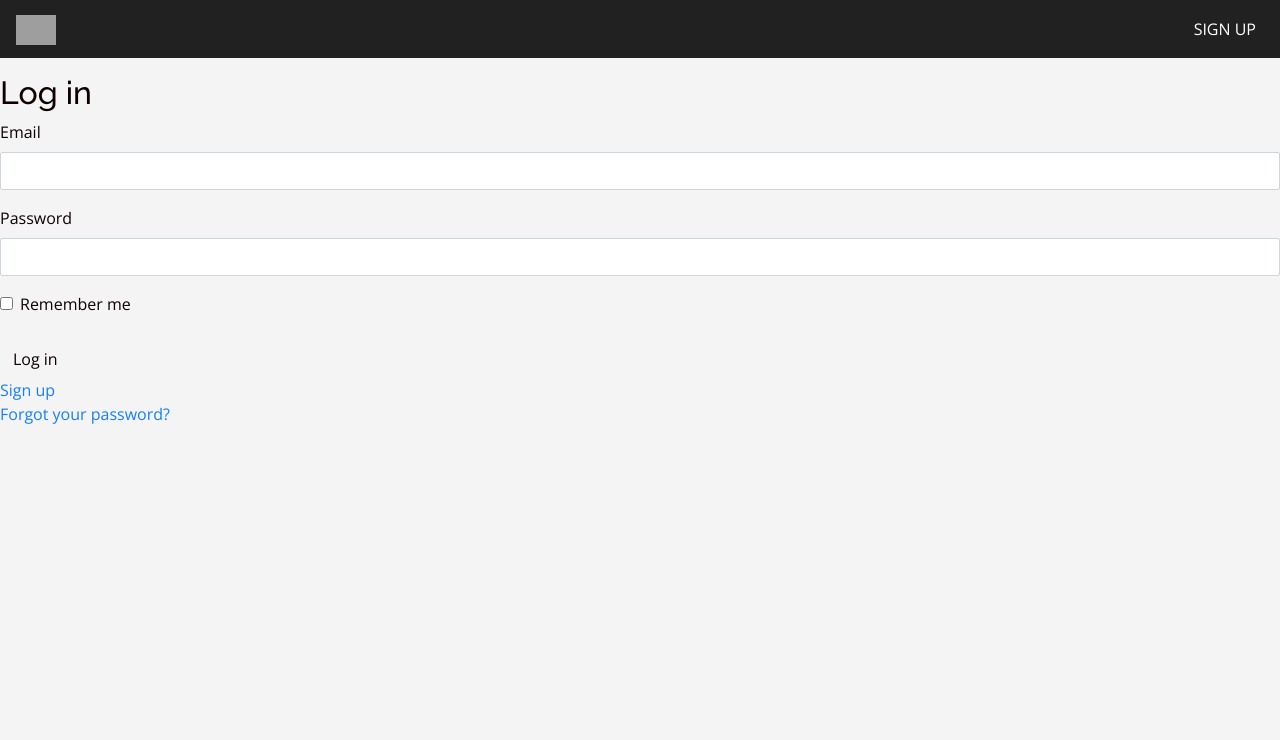
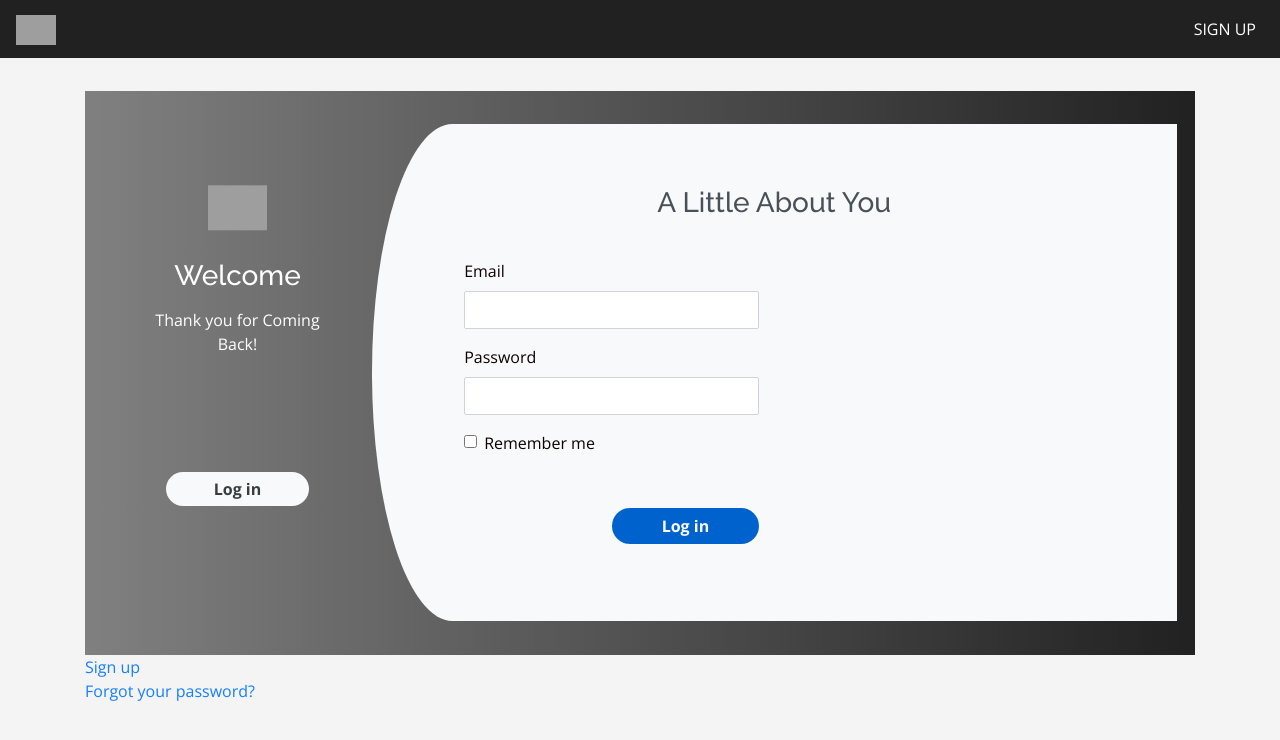
Before and after one commit to Luidiblu/EletricMarketplace, a Rails app: page /users/sign_in in a window 1280 px wide. Shown: the top 740 px of the page. Run offline with Rails 7, Linux system fonts and the light colour scheme; style sheets or scripts are compiled from the project's sources; some libraries are stand-ins or nearby versions; grey boxes are pictures that could not be loaded.

Commit message:
sign up / log in padrao

```diff
--- a/app/assets/stylesheets/components/_sign_up.scss
+++ b/app/assets/stylesheets/components/_sign_up.scss
@@ -1,5 +1,5 @@
 .register{
-    background: -webkit-linear-gradient(left, #3931af, #00c6ff);
+    background: -webkit-linear-gradient(left, #808080, #212121);
     margin-top: 3%;
     padding: 3%;
 }
--- a/app/views/devise/sessions/new.html.erb
+++ b/app/views/devise/sessions/new.html.erb
@@ -1,20 +1,45 @@
-<h2>Log in</h2>
+<div class="container mb-5">
 
+  <div class="container register">
+    <div class="row">
+      <div class="col-md-3 register-left">
+        <img src="https://image.ibb.co/n7oTvU/logo_white.png" alt=""/>
+        <h3>Welcome</h3>
+        <p>Thank you for Coming Back!</p>
+        <%= link_to "Log in", new_session_path(:user), class: 'btn btn-primary white_button_input' %></<br/>
+      </div>
+      <div class="col-md-9 register-right">
+        <div class="tab-content" id="myTabContent">
+          <div class="tab-pane fade show active" id="home" role="tabpanel" aria-labelledby="home-tab">
+            <h3 class="register-heading">A Little About You</h3>
             <%= simple_form_for(resource, as: resource_name, url: session_path(resource_name)) do |f| %>
-  <div class="form-inputs">
-    <%= f.input :email,
-                required: false,
-                autofocus: true,
-                input_html: { autocomplete: "email" } %>
-    <%= f.input :password,
-                required: false,
-                input_html: { autocomplete: "current-password" } %>
-    <%= f.input :remember_me, as: :boolean if devise_mapping.rememberable? %>
+
+            <%= f.error_notification %>
+            <div class="row register-form">
+              <div class="col-md-6">
+
+                <div class="form-group">
+                  <%= f.input :email, class: "form-control", required: false, autofocus: true, input_html: { autocomplete: "email" } %>
+
                 </div>
 
-  <div class="form-actions">
-    <%= f.button :submit, "Log in" %>
+                <div class="form-group">
+
+                  <%= f.input :password, class: "form-control", required: false, input_html: { autocomplete: "current-password" } %>
                 </div>
+                <%= f.input :remember_me, as: :boolean if devise_mapping.rememberable? %>
+                <%= f.button :submit, "Log in", class: "btnRegister" %>
+              </div>
+
               <% end %>
 
+            </div>
+          </div>
+
+        </div>
+
+      </div>
+    </div>
+  </div>
   <%= render "devise/shared/links" %>
+</div>
```
Also changed, not shown: db/schema.rb. Lines whose indentation alone changed are shown as unchanged.
